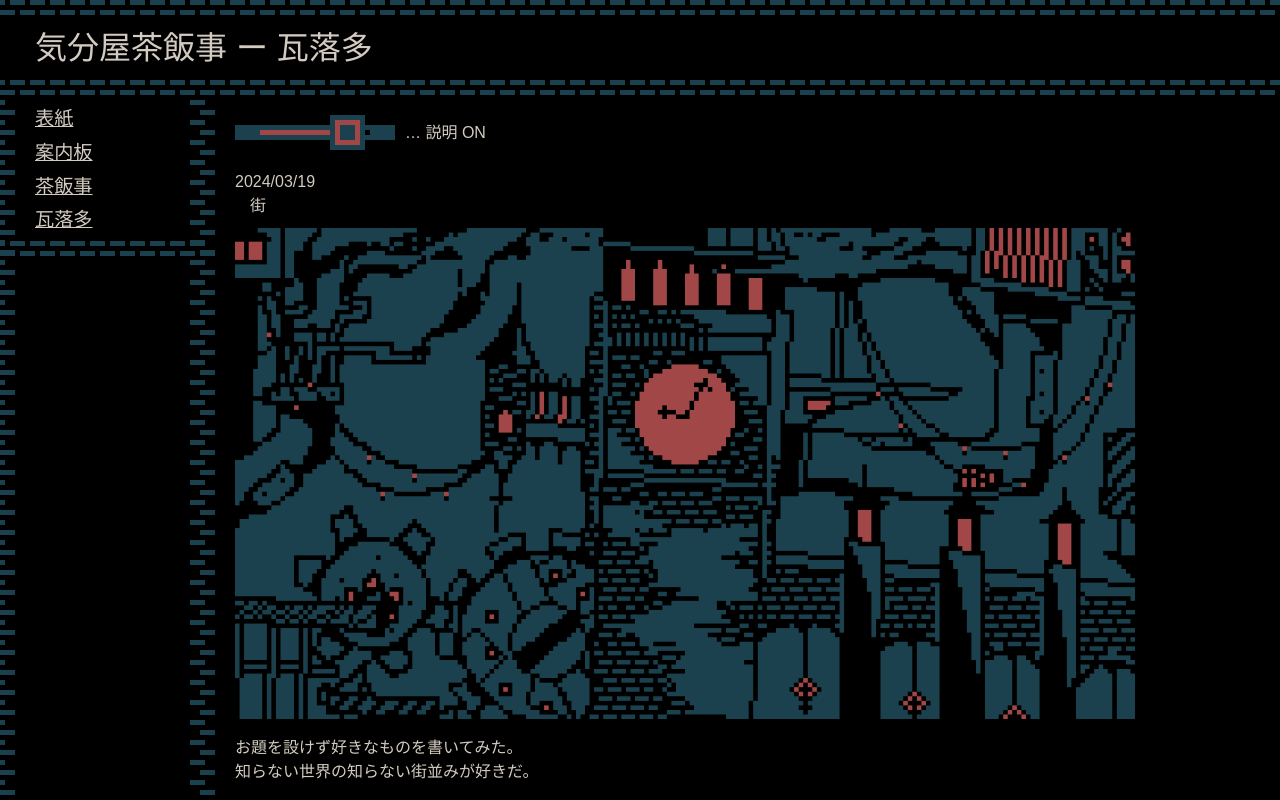
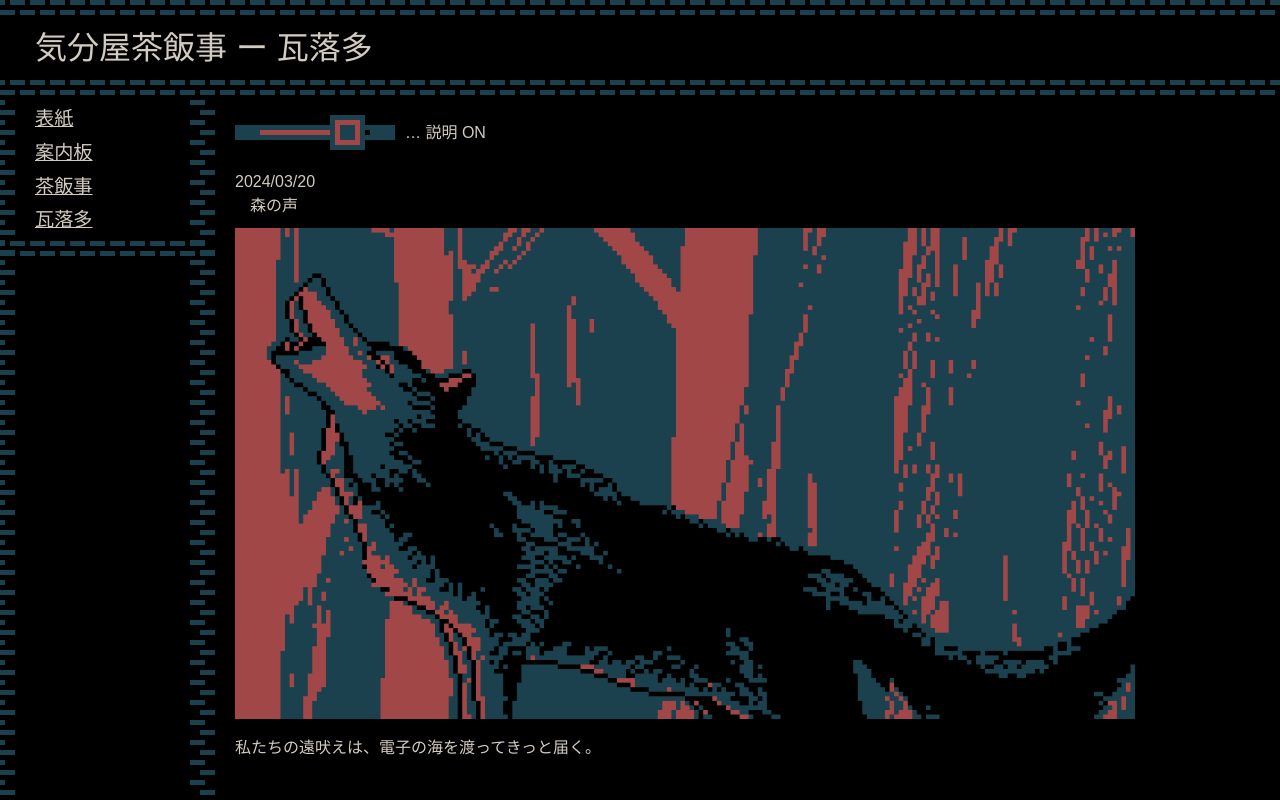
Before and after one commit to sstyaki/blog, a Vue app: page /contents/practice/2024-3 in a window 1280 px wide. Built offline with nearby package versions, Linux system fonts and the light colour scheme.

Commit message:
練習絵更新03/20

```diff
--- a/src/modules/contents/pages/Practice202403.vue
+++ b/src/modules/contents/pages/Practice202403.vue
@@ -5,11 +5,27 @@ import {ImageInfo} from "../constants/imageInfo.ts";
 
 const imageInfos = [
   new ImageInfo({
+    title: "森の声",
+    filename: "wolf.png",
+    date: "20",
+    descriptions: [
+      "私たちの遠吠えは、電子の海を渡ってきっと届く。",
+    ],
+  }),
+  new ImageInfo({
+    title: "月",
+    filename: "moon.png",
+    date: "19",
+    descriptions: [
+      "宇宙ってなんか、怖くないすか",
+    ],
+  }),
+  new ImageInfo({
     title: "街",
     filename: "tower.png",
     date: "19",
     descriptions: [
-      "お題を設けず好きなものを書いてみた。",
+      "お題を設けず好きなものを描いてみた。",
       "知らない世界の知らない街並みが好きだ。",
     ],
   }),
```
Also changed, not shown: src/modules/contents/assets/moon.png (added), src/modules/contents/assets/wolf.png (added).
